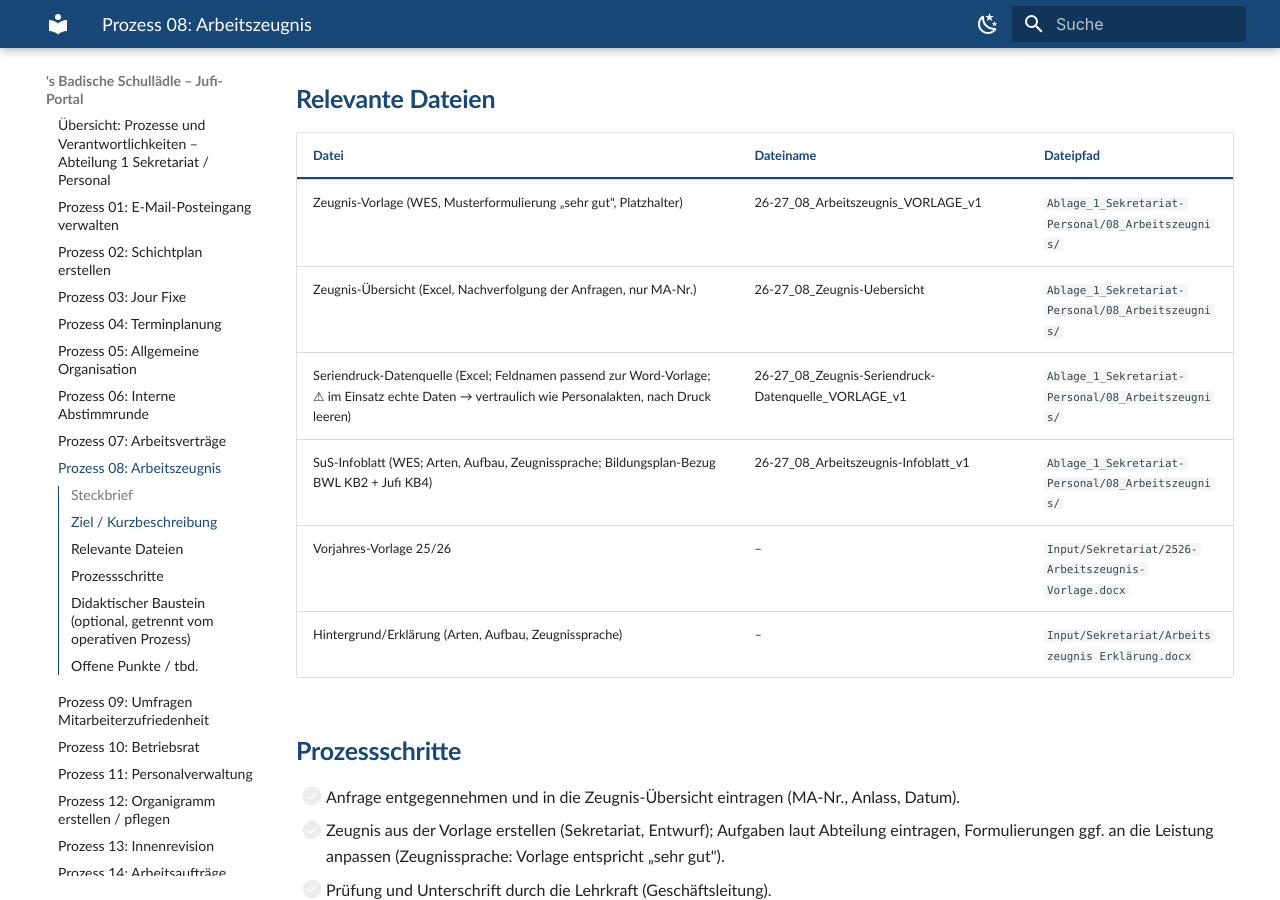
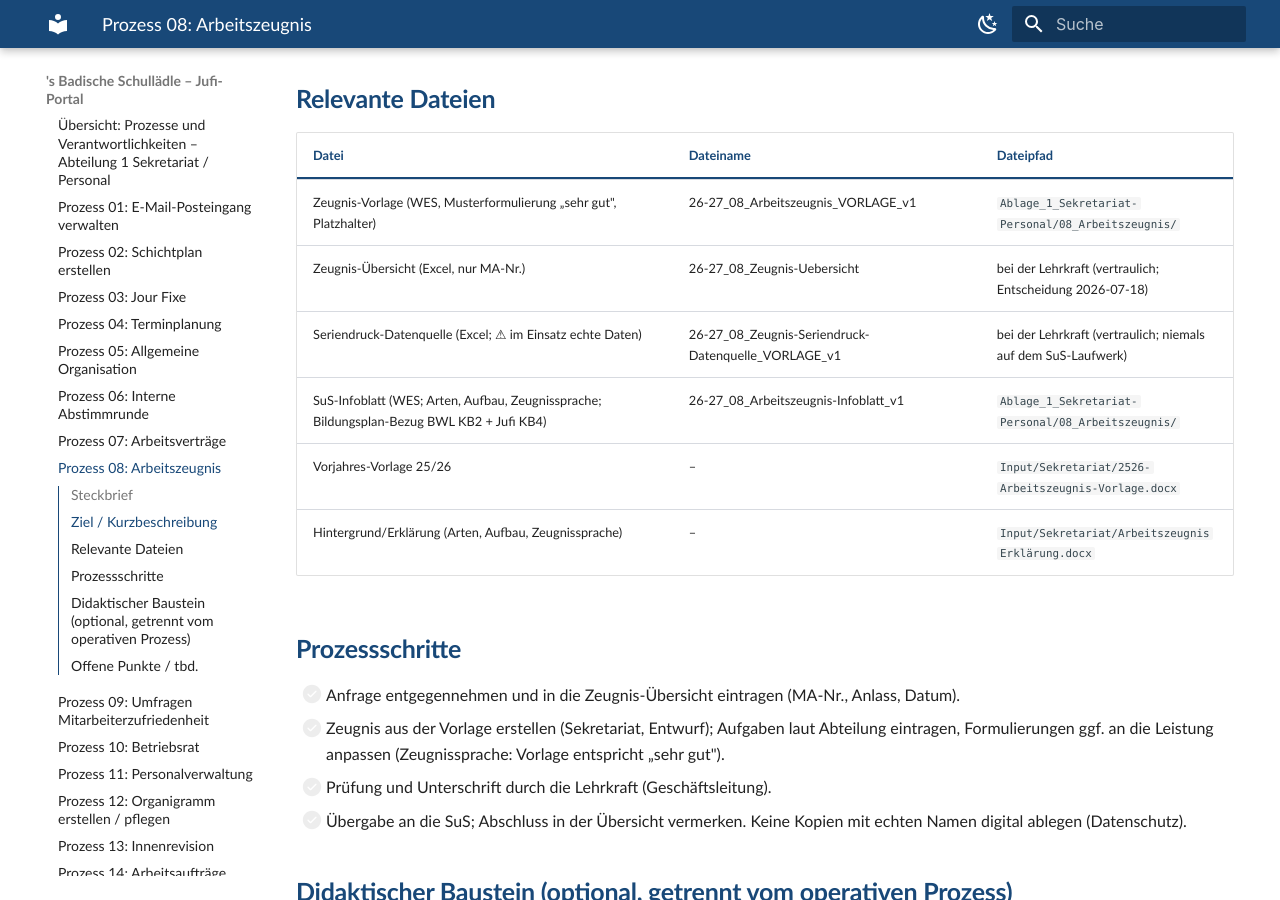
Before and after one commit to ocin-ai/jufi-portal, an MkDocs documentation site: the page built from docs/abteilung-1/P08_Arbeitszeugnis.md, in a window 1280 px wide and 900 px high, scrolled down 622 px. Built offline with MkDocs 1.6.1 and Material for MkDocs 9.7.7, drawn with Linux system fonts in a browser that asks for light colours.

Commit message:
P08: Zeugnis-Arbeitsdateien liegen vertraulich bei der Lehrkraft

```diff
--- a/docs/abteilung-1/P08_Arbeitszeugnis.md
+++ b/docs/abteilung-1/P08_Arbeitszeugnis.md
@@ -20,8 +20,8 @@
 | Datei | Dateiname | Dateipfad |
 | --- | --- | --- |
 | Zeugnis-Vorlage (WES, Musterformulierung „sehr gut", Platzhalter) | 26-27_08_Arbeitszeugnis_VORLAGE_v1 | `Ablage_1_Sekretariat-Personal/08_Arbeitszeugnis/` |
-| Zeugnis-Übersicht (Excel, Nachverfolgung der Anfragen, nur MA-Nr.) | 26-27_08_Zeugnis-Uebersicht | `Ablage_1_Sekretariat-Personal/08_Arbeitszeugnis/` |
-| Seriendruck-Datenquelle (Excel; Feldnamen passend zur Word-Vorlage; ⚠ im Einsatz echte Daten → vertraulich wie Personalakten, nach Druck leeren) | 26-27_08_Zeugnis-Seriendruck-Datenquelle_VORLAGE_v1 | `Ablage_1_Sekretariat-Personal/08_Arbeitszeugnis/` |
+| Zeugnis-Übersicht (Excel, nur MA-Nr.) | 26-27_08_Zeugnis-Uebersicht | bei der Lehrkraft (vertraulich; Entscheidung 2026-07-18) |
+| Seriendruck-Datenquelle (Excel; ⚠ im Einsatz echte Daten) | 26-27_08_Zeugnis-Seriendruck-Datenquelle_VORLAGE_v1 | bei der Lehrkraft (vertraulich; niemals auf dem SuS-Laufwerk) |
 | SuS-Infoblatt (WES; Arten, Aufbau, Zeugnissprache; Bildungsplan-Bezug BWL KB2 + Jufi KB4) | 26-27_08_Arbeitszeugnis-Infoblatt_v1 | `Ablage_1_Sekretariat-Personal/08_Arbeitszeugnis/` |
 | Vorjahres-Vorlage 25/26 | – | `Input/Sekretariat/2526-Arbeitszeugnis-Vorlage.docx` |
 | Hintergrund/Erklärung (Arten, Aufbau, Zeugnissprache) | – | `Input/Sekretariat/Arbeitszeugnis Erklärung.docx` |
```
